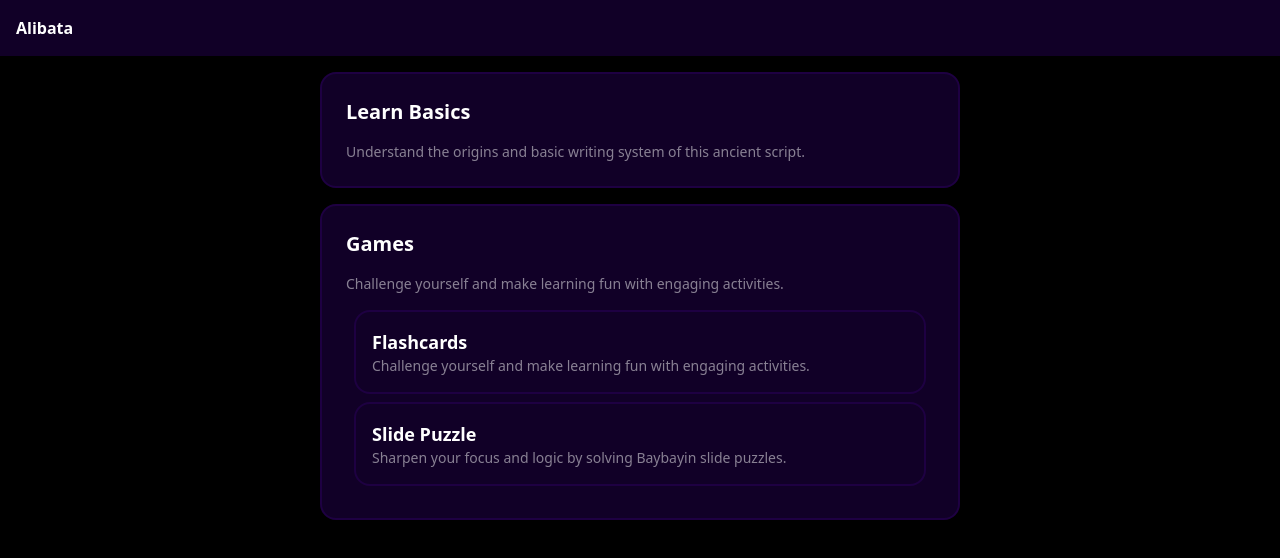
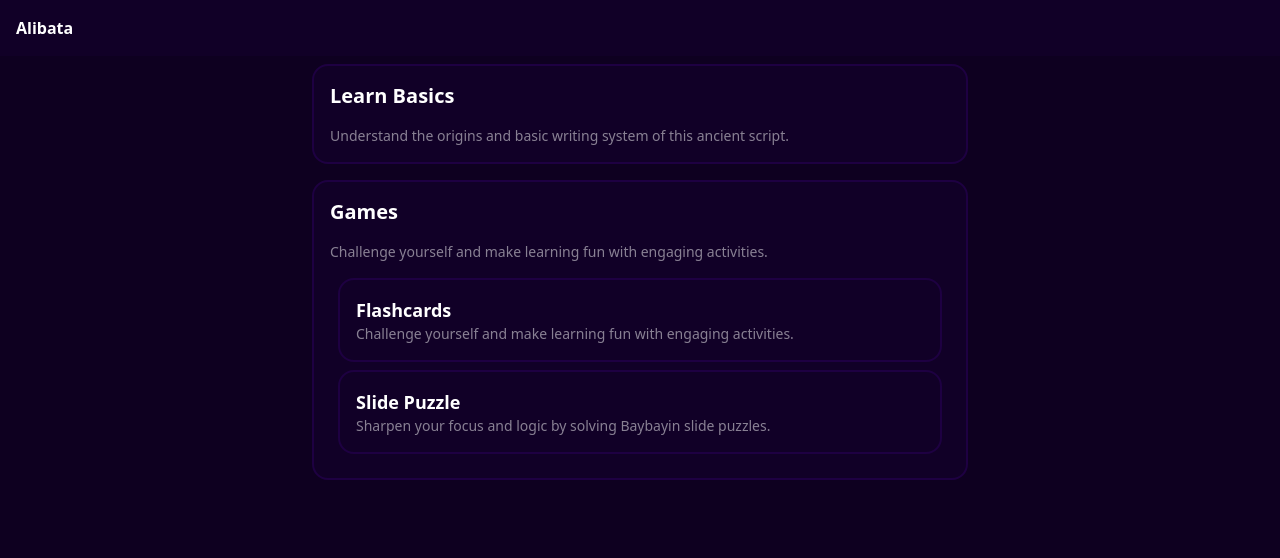
Before and after one commit to RainerMorales/Baybayin, a Next.js app: page /dashboard in a window 1280 px wide. Shown: the top 558 px of the page. Built offline with nearby package versions, Linux system fonts and the light colour scheme.

Commit message:
change background color

```diff
--- a/src/app/dashboard/page.tsx
+++ b/src/app/dashboard/page.tsx
@@ -4,16 +4,16 @@ export default function dashboard() {
   return (
     <>
       <Navbars></Navbars>
-      <main className="max-w-2xl m-auto  bg-black">
-        <div className="m-2 grid grid-cols-2">
-          <div className="border space-y-4 p-6 btn-bg-color rounded-2xl m-2 col-span-2">
+      <main className="max-w-2xl m-auto ">
+        <div className="m-2 grid grid-cols-2 gap-4">
+          <div className="border space-y-4 p-4 btn-bg-color rounded-2xl col-span-2">
             <div className="font-bold text-xl text-white">Learn Basics</div>
             <div className="text-white/50 text-sm ">
               Understand the origins and basic writing system of this ancient
               script.
             </div>
           </div>
-          <div className="border space-y-4 p-6 btn-bg-color rounded-2xl m-2 col-span-2">
+          <div className="border space-y-4 p-4 btn-bg-color rounded-2xl col-span-2">
             <div className="font-bold text-xl text-white">Games</div>
             <div className="text-white/50 text-sm ">
               Challenge yourself and make learning fun with engaging activities.
--- a/src/app/globals.css
+++ b/src/app/globals.css
@@ -2,6 +2,9 @@
 @import "tw-animate-css";
 .bg-color{
   background-color: #110027;
+}
+.bgcolor{
+  background-color: #0E0020;
 }
 .btn-bg-color{
   background-color: #110027;
--- a/src/app/layout.tsx
+++ b/src/app/layout.tsx
@@ -24,9 +24,7 @@ export default function RootLayout({
 }>) {
   return (
     <html lang="en">
-      <body
-        className={`${geistSans.variable} ${geistMono.variable} bg-black`}
-      >
+      <body className={`${geistSans.variable} ${geistMono.variable} bgcolor`}>
         {children}
       </body>
     </html>
```
